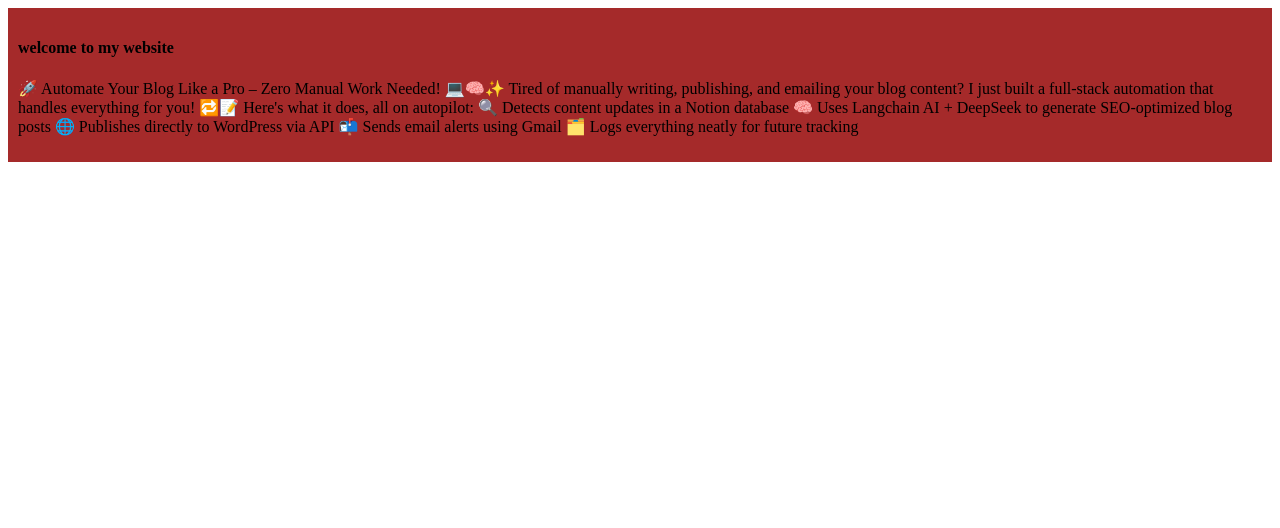
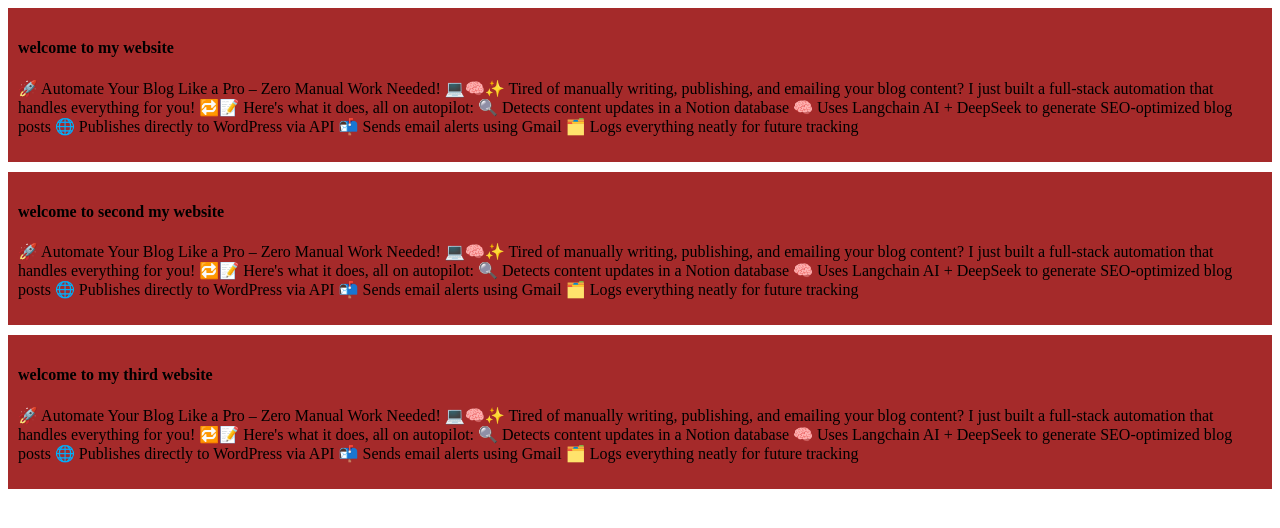
Before and after one commit to jahid516016/my-simple-website, a plain HTML site: page index.html in a window 1280 px wide. Drawn offline with Linux system fonts and the light colour scheme.

Commit message:
added the second blog

```diff
--- a/index.html
+++ b/index.html
@@ -17,6 +17,30 @@
 📬 Sends email alerts using Gmail
 🗂️ Logs everything neatly for future tracking</p>
     </div>
+    <div>
+        <h4>welcome to  second my website</h4>
+        <p>🚀 Automate Your Blog Like a Pro – Zero Manual Work Needed! 💻🧠✨
+Tired of manually writing, publishing, and emailing your blog content?
+I just built a full-stack automation that handles everything for you! 🔁📝
+Here's what it does, all on autopilot:
+🔍 Detects content updates in a Notion database
+🧠 Uses Langchain AI + DeepSeek to generate SEO-optimized blog posts
+🌐 Publishes directly to WordPress via API
+📬 Sends email alerts using Gmail
+🗂️ Logs everything neatly for future tracking</p>
+    </div>
+    <div>
+        <h4>welcome to my third  website</h4>
+        <p>🚀 Automate Your Blog Like a Pro – Zero Manual Work Needed! 💻🧠✨
+Tired of manually writing, publishing, and emailing your blog content?
+I just built a full-stack automation that handles everything for you! 🔁📝
+Here's what it does, all on autopilot:
+🔍 Detects content updates in a Notion database
+🧠 Uses Langchain AI + DeepSeek to generate SEO-optimized blog posts
+🌐 Publishes directly to WordPress via API
+📬 Sends email alerts using Gmail
+🗂️ Logs everything neatly for future tracking</p>
+    </div>
 </head>
 <body>
 
--- a/style/styles.css
+++ b/style/styles.css
@@ -1,4 +1,5 @@
 div{
     background-color: brown;
     padding: 10px;
+    margin-bottom: 10px;
 }
```
